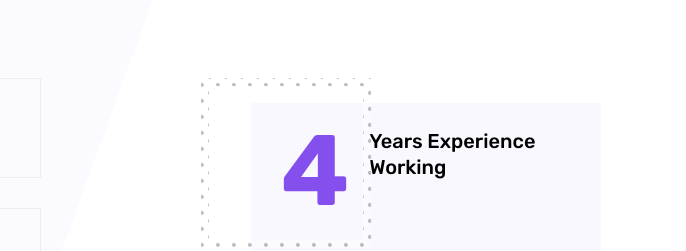
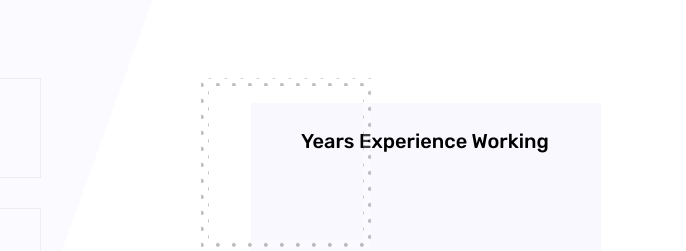
Before and after one commit to rahulmonjohns/portfolio, a plain HTML site: page index.html in a window 1280 px wide. Shown: the part 1360-1611 px from the top of the page, 594-1280 px from the left. Drawn offline with Linux system fonts and the light colour scheme; some packages are replaced by stand-ins of ours; files whose address does not match are found by name.

Commit message:
Update index.html

```diff
--- a/index.html
+++ b/index.html
@@ -212,7 +212,7 @@
 				<div class="offset-lg-2 col-lg-4 col-md-6"  id="experience">
 					<div class="client-info">
 						<div class="d-flex mb-50">
-							<span class="lage" id="exp-big">4</span>
+							<span class="lage" id="exp-big"></span>
 
 <script>
   const joinDate = new Date('2018-02-01');
```
